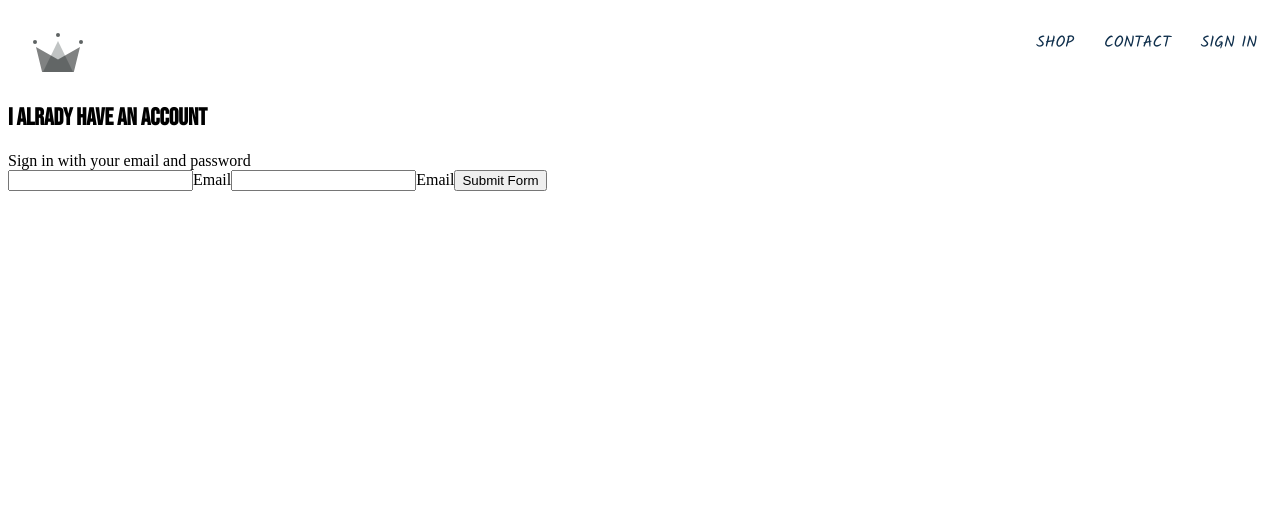
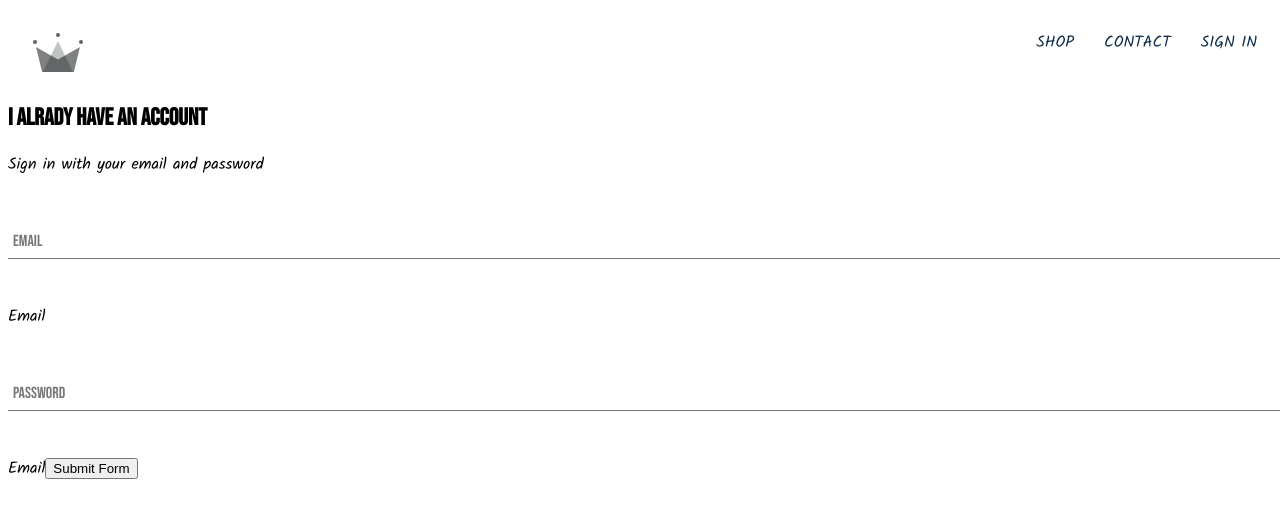
Before and after one commit to jbuican14/care-clothing-v2, a React (Create React App) app: page /signin in a window 1280 px wide. Shown: the top 518 px of the page. Built offline with nearby package versions, Linux system fonts and the light colour scheme.

Commit message:
Add form style and functionality updated for input type and SignIn will now use handleChange instead of onChange and pass to child component

```diff
--- /dev/null
+++ b/src/components/form-input/form-input.component.jsx
@@ -0,0 +1,25 @@
+import React from 'react';
+
+import 'components/form-input/form-input.styles.scss';
+
+const FormInput = ({ handleChange, label, ...otherProps }) => (
+  <div className="group">
+    <input
+      type="text"
+      className="form-input"
+      onChange={handleChange}
+      {...otherProps}
+    />
+    {label ? (
+      <label
+        className={`${
+          otherProps.value.length ? 'shrink' : ''
+        } form-input-label`}
+      >
+        {label}
+      </label>
+    ) : null}
+  </div>
+);
+
+export default FormInput;
--- /dev/null
+++ b/src/components/form-input/form-input.styles.scss
@@ -0,0 +1,50 @@
+$sub-color: #777;
+$main-color: #44aa44;
+
+@mixin shrinkLabel {
+  top: -14px;
+  font-size: 12px;
+  color: $main-color;
+}
+
+.group {
+  position: relative;
+  margin: 45px 0;
+
+  .form-input {
+    background: none;
+    background-color: #fff;
+    color: $sub-color;
+    padding: 10px 10px 10px 5px;
+    display: block;
+    width: 100%;
+    border: none;
+    border-bottom: 1px solid $sub-color;
+    margin: 25px 0;
+    font-family: 'Bebas Neue', cursive;
+
+    &:focus {
+      outline: none;
+    }
+
+    &:focus ~ .form-input-label {
+      @include shrinkLabel();
+    }
+  }
+}
+
+input[type='password'] {
+  letter-spacing: 0.3em;
+}
+
+.form-input-label {
+  color: $sub-color;
+  font-size: 16px;
+  font-weight: normal;
+  position: absolute;
+  pointer-events: none;
+  left: 5px;
+  top: 10px;
+  transition: 0.3s ease all;
+  font-family: 'Bebas Neue', cursive;
+}
--- a/src/components/sign-in/sign-in.component.jsx
+++ b/src/components/sign-in/sign-in.component.jsx
@@ -1,4 +1,6 @@
 import React from 'react';
+
+import FormInput from 'components/form-input/form-input.component';
 
 import 'components/sign-in/sign-in.styles.scss';
 
@@ -34,18 +36,20 @@ class SignIn extends React.Component {
         <span>Sign in with your email and password</span>
 
         <form onSubmit={this.handleSubmit}>
-          <input
+          <FormInput
             type="email"
             value={this.state.email}
-            onChange={this.handleChange}
+            label="email"
+            handleChange={this.handleChange}
             required
           />
           <label htmlFor="Email">Email</label>
-          <input
+          <FormInput
             type="password"
             name="password"
             value={this.state.email}
-            onChange={this.handleChange}
+            label="password"
+            handleChange={this.handleChange}
             required
           />
           <label>Email</label>
--- a/src/components/sign-in/sign-in.styles.scss
+++ b/src/components/sign-in/sign-in.styles.scss
@@ -0,0 +1,3 @@
+.sign-in-and-sign-up {
+  font-family: 'Kalam', cursive;
+}
```
Also changed, not shown: 1 other file (tests, documents, lock files or other folders).
